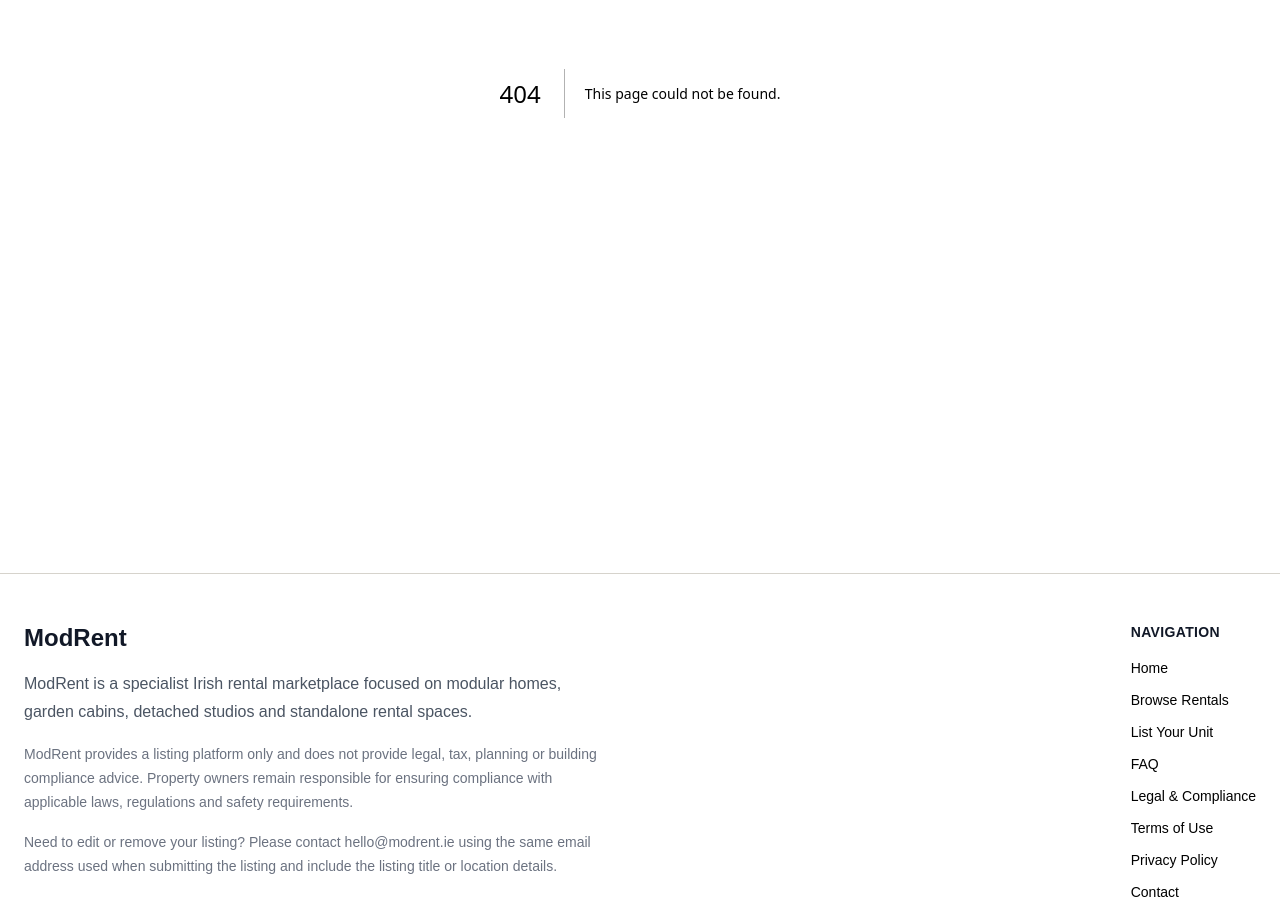
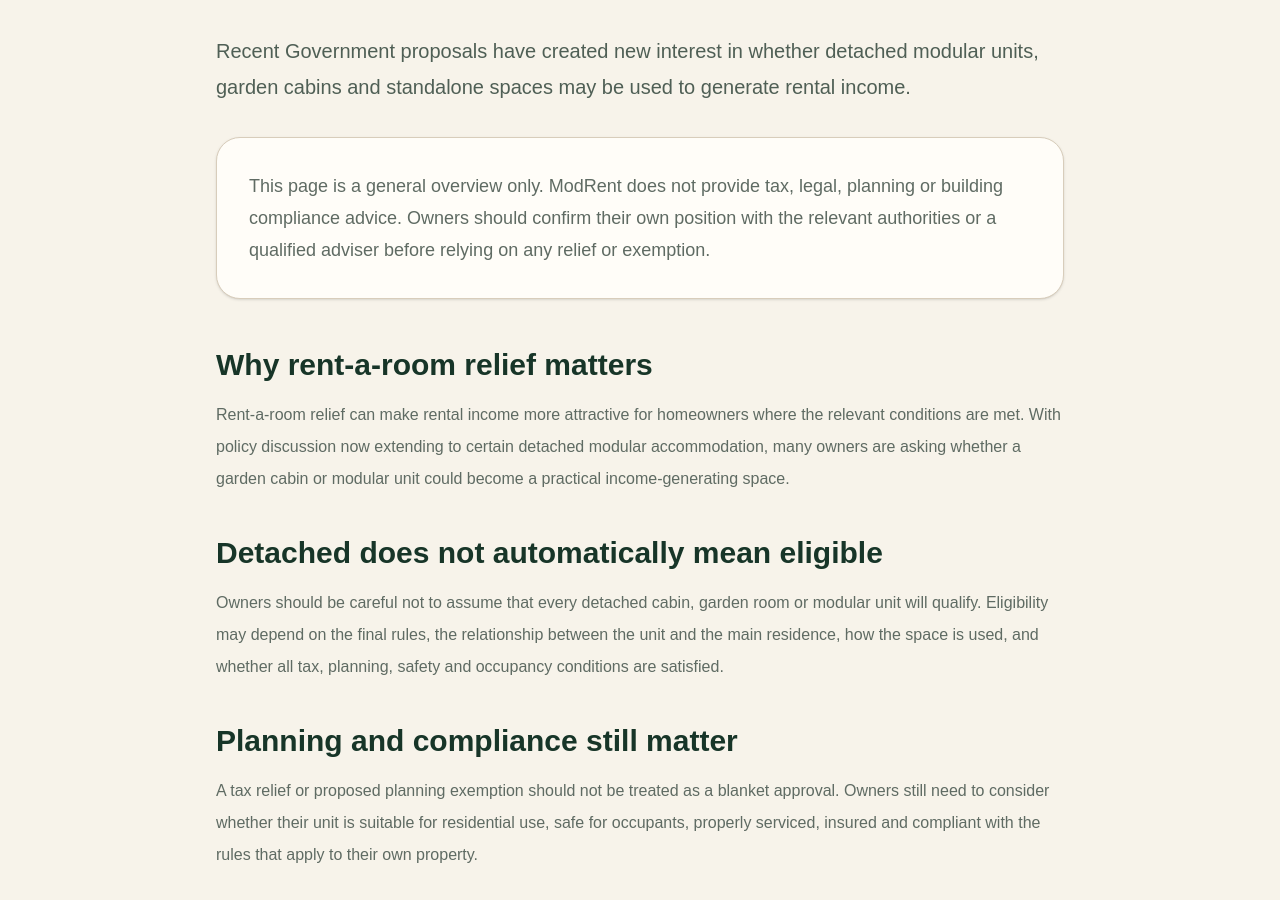
Before and after one commit to ZD12393/modrent, a Next.js app: page /rent-a-room-relief-modular-units-ireland in a window 1280 px wide. Before the commit this address had no page. Shown: the part 380-1280 px from the top of the page. Built offline with nearby package versions, Linux system fonts and the light colour scheme.

Commit message:
Fix sitemap URL typo

```diff
--- /dev/null
+++ b/app/rent-a-room-relief-modular-units-ireland/page.tsx
@@ -0,0 +1,126 @@
+import type { Metadata } from "next";
+
+export const metadata: Metadata = {
+  title: "Rent-a-Room Relief and Modular Units in Ireland | ModRent",
+  description:
+    "What Irish homeowners should know about rent-a-room relief, detached modular units, garden cabins and proposed planning changes.",
+};
+
+export default function RentARoomReliefModularUnitsPage() {
+  return (
+    <main className="min-h-screen bg-[#f7f3ea] text-[#1f2933]">
+      <section className="mx-auto max-w-4xl px-4 py-16 md:px-6 md:py-24">
+        <div className="mb-8 inline-block rounded-full border border-[#d8cdbb] bg-[#fffdf8] px-4 py-2 text-sm font-semibold text-[#244e3b]">
+          Owner guidance
+        </div>
+
+        <h1 className="mb-6 text-4xl font-bold leading-tight tracking-tight text-[#173528] md:text-6xl">
+          Rent-a-Room Relief and modular units in Ireland
+        </h1>
+
+        <p className="mb-8 text-xl leading-9 text-[#4f5f55]">
+          Recent Government proposals have created new interest in whether
+          detached modular units, garden cabins and standalone spaces may be
+          used to generate rental income.
+        </p>
+
+        <div className="rounded-3xl border border-[#d8cdbb] bg-[#fffdf8] p-6 shadow-sm md:p-8">
+          <p className="text-lg leading-8 text-[#5f6b63]">
+            This page is a general overview only. ModRent does not provide tax,
+            legal, planning or building compliance advice. Owners should confirm
+            their own position with the relevant authorities or a qualified
+            adviser before relying on any relief or exemption.
+          </p>
+        </div>
+
+        <section className="mt-12 space-y-10">
+          <div>
+            <h2 className="mb-4 text-3xl font-bold text-[#173528]">
+              Why rent-a-room relief matters
+            </h2>
+
+            <p className="leading-8 text-[#5f6b63]">
+              Rent-a-room relief can make rental income more attractive for
+              homeowners where the relevant conditions are met. With policy
+              discussion now extending to certain detached modular accommodation,
+              many owners are asking whether a garden cabin or modular unit
+              could become a practical income-generating space.
+            </p>
+          </div>
+
+          <div>
+            <h2 className="mb-4 text-3xl font-bold text-[#173528]">
+              Detached does not automatically mean eligible
+            </h2>
+
+            <p className="leading-8 text-[#5f6b63]">
+              Owners should be careful not to assume that every detached cabin,
+              garden room or modular unit will qualify. Eligibility may depend
+              on the final rules, the relationship between the unit and the main
+              residence, how the space is used, and whether all tax, planning,
+              safety and occupancy conditions are satisfied.
+            </p>
+          </div>
+
+          <div>
+            <h2 className="mb-4 text-3xl font-bold text-[#173528]">
+              Planning and compliance still matter
+            </h2>
+
+            <p className="leading-8 text-[#5f6b63]">
+              A tax relief or proposed planning exemption should not be treated
+              as a blanket approval. Owners still need to consider whether their
+              unit is suitable for residential use, safe for occupants, properly
+              serviced, insured and compliant with the rules that apply to their
+              own property.
+            </p>
+          </div>
+
+          <div>
+            <h2 className="mb-4 text-3xl font-bold text-[#173528]">
+              Why ModRent was created
+            </h2>
+
+            <p className="leading-8 text-[#5f6b63]">
+              As interest grows, owners need somewhere appropriate to list these
+              spaces. Standard property portals are usually built for houses,
+              apartments and rooms, while holiday platforms are aimed at
+              short-stay accommodation.
+            </p>
+
+            <p className="mt-4 leading-8 text-[#5f6b63]">
+              ModRent gives modular homes, garden cabins and standalone rental
+              spaces a dedicated Irish marketplace.
+            </p>
+          </div>
+
+          <div className="rounded-3xl bg-[#244e3b] p-7 text-white md:p-9">
+            <h2 className="mb-4 text-3xl font-bold">
+              Considering renting out a modular unit?
+            </h2>
+
+            <p className="mb-6 leading-8 text-[#eef5ef]">
+              Submit a suitable standalone rental space to ModRent for review.
+              Standard listings and direct enquiries are free.
+            </p>
+
+            <a
+              href="/create"
+              style={{
+                display: "inline-block",
+                backgroundColor: "#ffffff",
+                color: "#244e3b",
+                padding: "16px 24px",
+                borderRadius: "12px",
+                fontWeight: 700,
+                textDecoration: "none",
+              }}
+            >
+              List your property
+            </a>
+          </div>
+        </section>
+      </section>
+    </main>
+  );
+}
--- a/app/sitemap.ts
+++ b/app/sitemap.ts
@@ -53,10 +53,16 @@ export default function sitemap(): MetadataRoute.Sitemap {
       priority: 0.7,
     },
     {
-  url: `${baseUrl}/rent-a-room-relief-modular-units-ireland`,
-  lastModified: new Date(),
-  changeFrequency: "monthly",
-  priority: 0.85,
-},
+      url: `${baseUrl}/can-i-rent-out-a-log-cabin-in-ireland`,
+      lastModified: new Date(),
+      changeFrequency: "monthly",
+      priority: 0.8,
+    },
+    {
+      url: `${baseUrl}/rent-a-room-relief-modular-units-ireland`,
+      lastModified: new Date(),
+      changeFrequency: "monthly",
+      priority: 0.85,
+    },
   ];
 }
```
